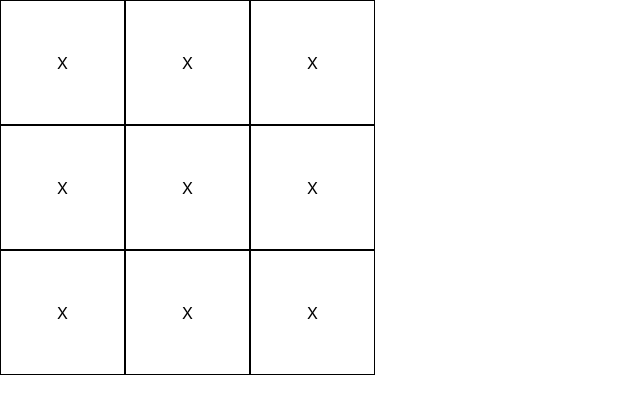
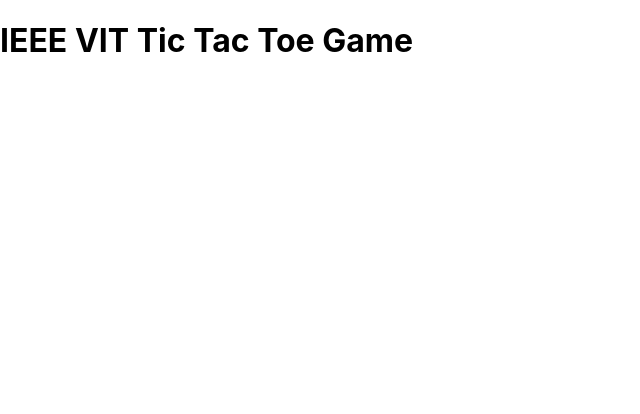
Before and after one commit to IEEE-VIT/tic-tac-toe-react, a React (Create React App) app: page / in a window 1280 px wide. Shown: the top 414 px of the page, without its empty margins (0-640 px from the left). Built offline with nearby package versions, Linux system fonts and the light colour scheme.

Commit message:
Changed css classnames to conform to contributions guidelines

```diff
--- a/src/App.jsx
+++ b/src/App.jsx
@@ -1,10 +1,12 @@
 import React from "react";
-import Board from "./components/Board/Board";
 
 const App = () => {
     return (
         <div className="App">
-            <Board />
+            <h1>IEEE VIT Tic Tac Toe Game</h1>
+            {/* import landing page */}
+            {/* import play play page */}
+            {/* add routing for both files */}
         </div>
     );
 };
--- a/src/components/Board/Board.css
+++ b/src/components/Board/Board.css
@@ -1,10 +1,10 @@
-.board {
+.board-board {
     display: grid;
     grid-template-columns: 125px 125px 125px;
     grid-template-rows: 125px 125px 125px;
 }
 
-.square {
+.square-dummy-square {
     border: 1px solid;
     display: flex;
     justify-content: center;
--- a/src/components/Board/Board.jsx
+++ b/src/components/Board/Board.jsx
@@ -7,7 +7,7 @@
 // take props from parent
 
 const DummySquare = ({ value = "X", handleClick }) => (
-    <div className="square" onClick={handleClick}>
+    <div className="square-dummy-square" onClick={handleClick}>
         {value}
     </div>
 );
@@ -22,7 +22,7 @@
     // TODO:
     // - replace dummy props and dummy square component
     // - added some initial styles that will probably need to change later
-    <div className="board">
+    <div className="board-board">
         {board.map((value, idx) => <DummySquare key={idx} value={value} handleClick={handleClick} />)}
     </div>
 );
```
